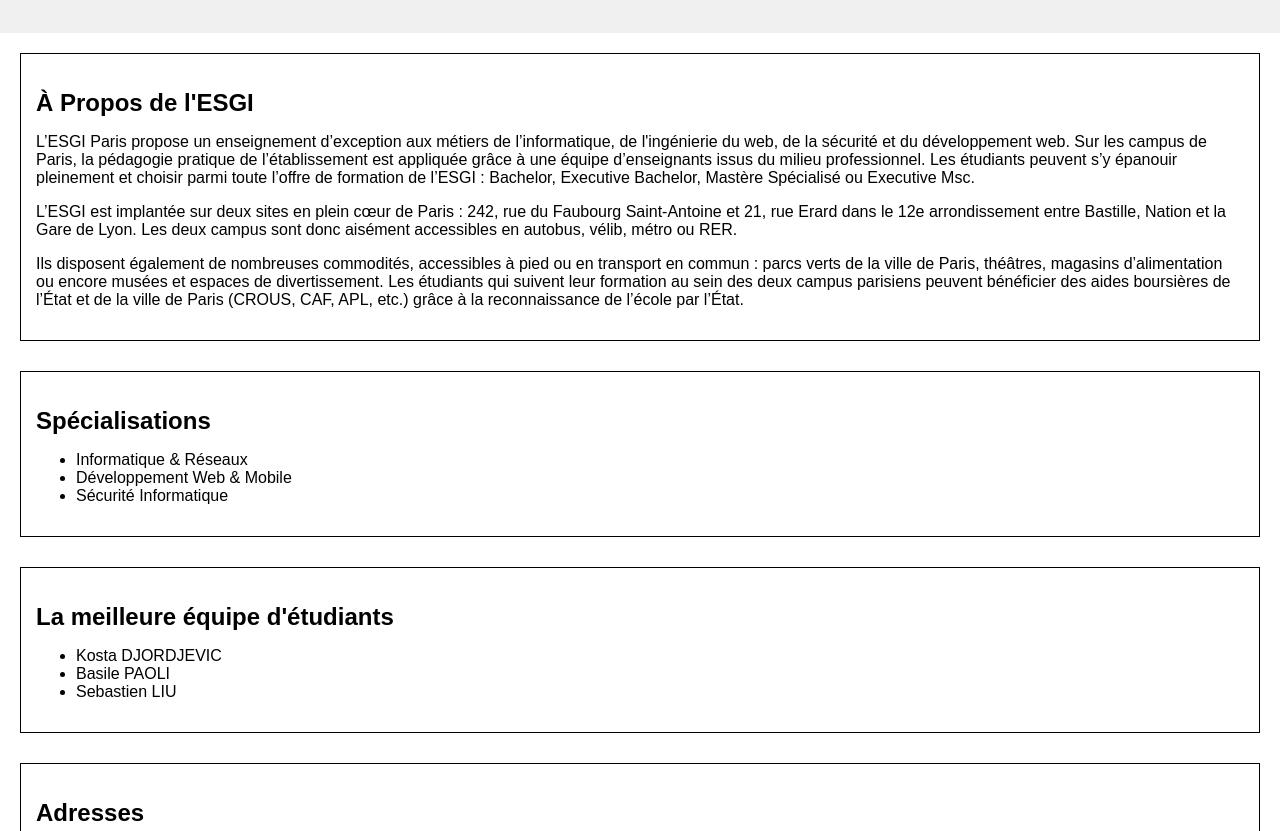
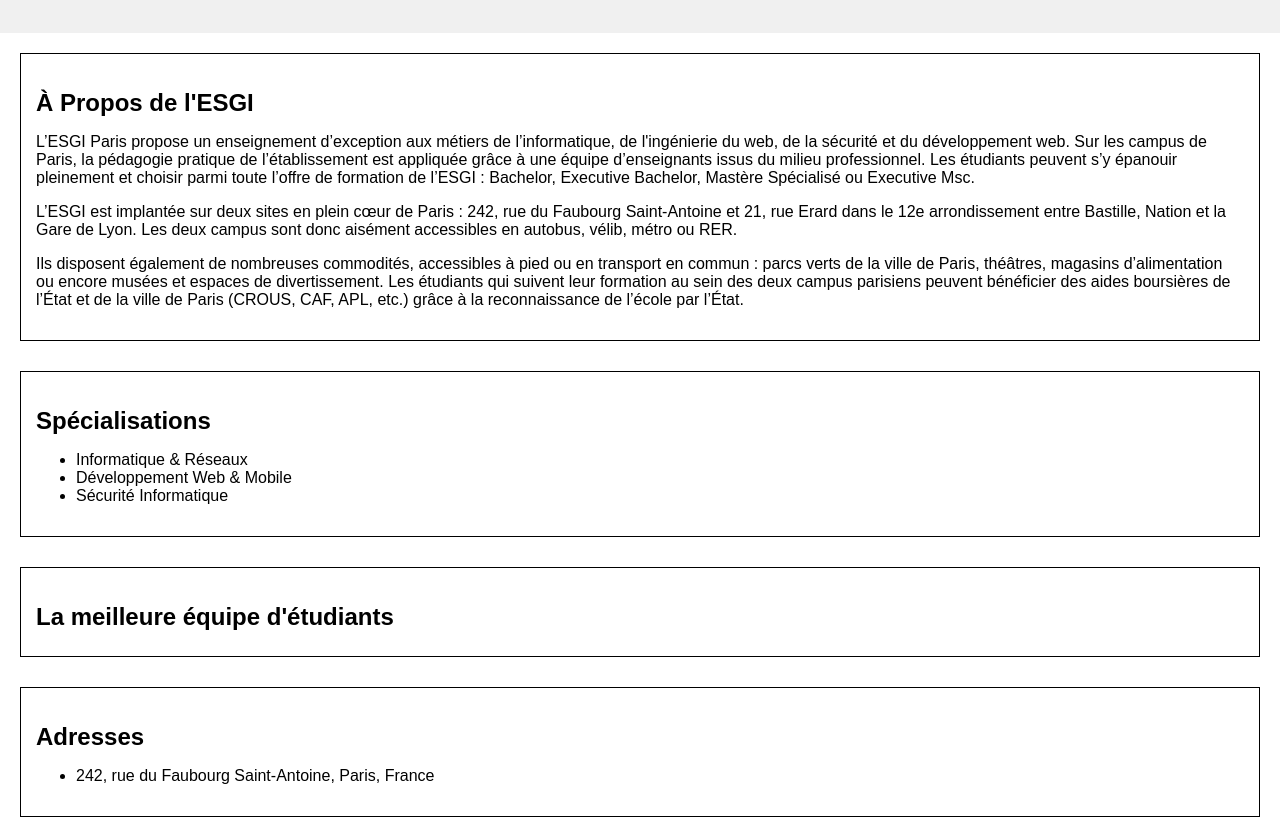
Before and after one commit to Basile-Paoli/Projet_Versioning, a plain HTML site: page index.html in a window 1280 px wide. Shown: the part 121-952 px from the top of the page. Drawn offline with Linux system fonts and the light colour scheme.

Commit message:
Revert "Added a <ul> with 3 <li> that st"
This reverts commit 396a7373fca45c7fbdd7eb9451523d0677524e90.

```diff
--- a/index.html
+++ b/index.html
@@ -33,11 +33,6 @@
 
     <section>
       <h2>La meilleure équipe d'étudiants</h2>
-      <ul>
-        <li>Kosta DJORDJEVIC</li>
-        <li>Basile PAOLI</li>
-        <li>Sebastien LIU</li>
-      </ul>
     </section>
 
     <section id="address">
```
